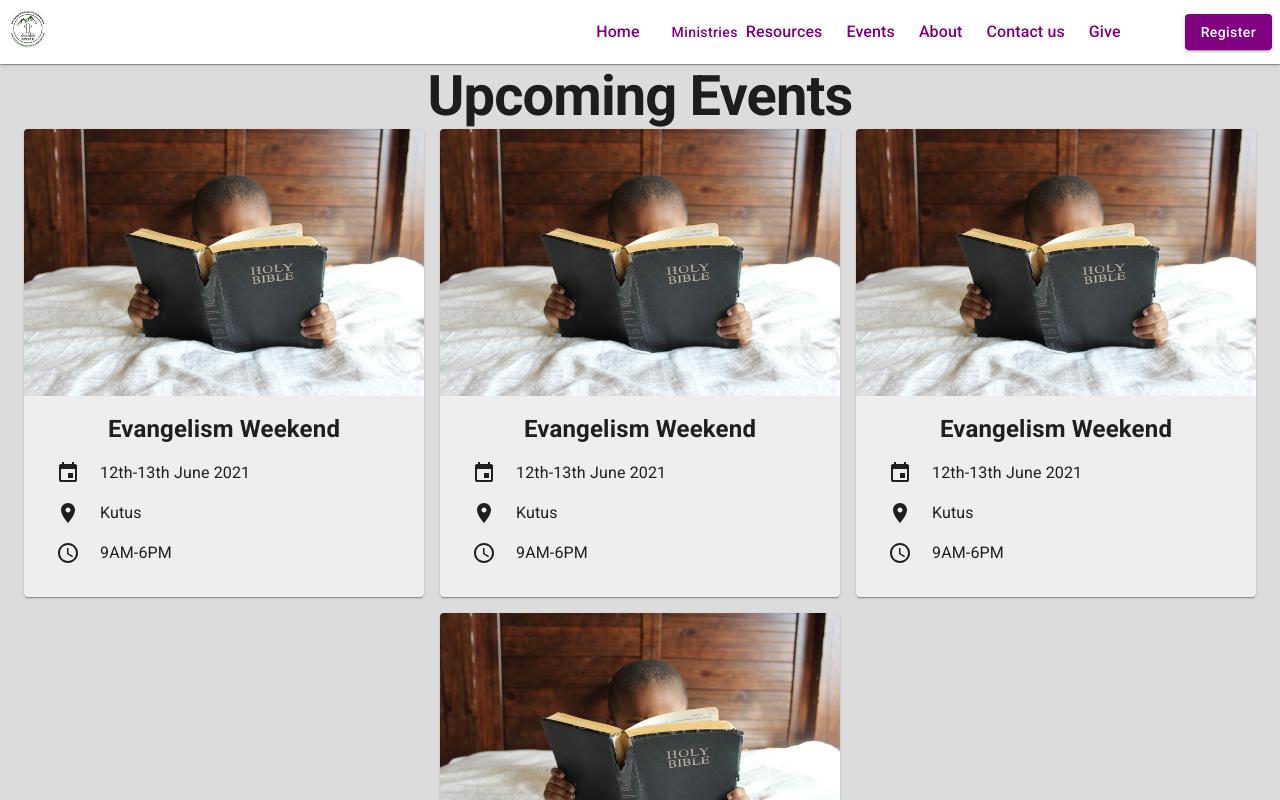
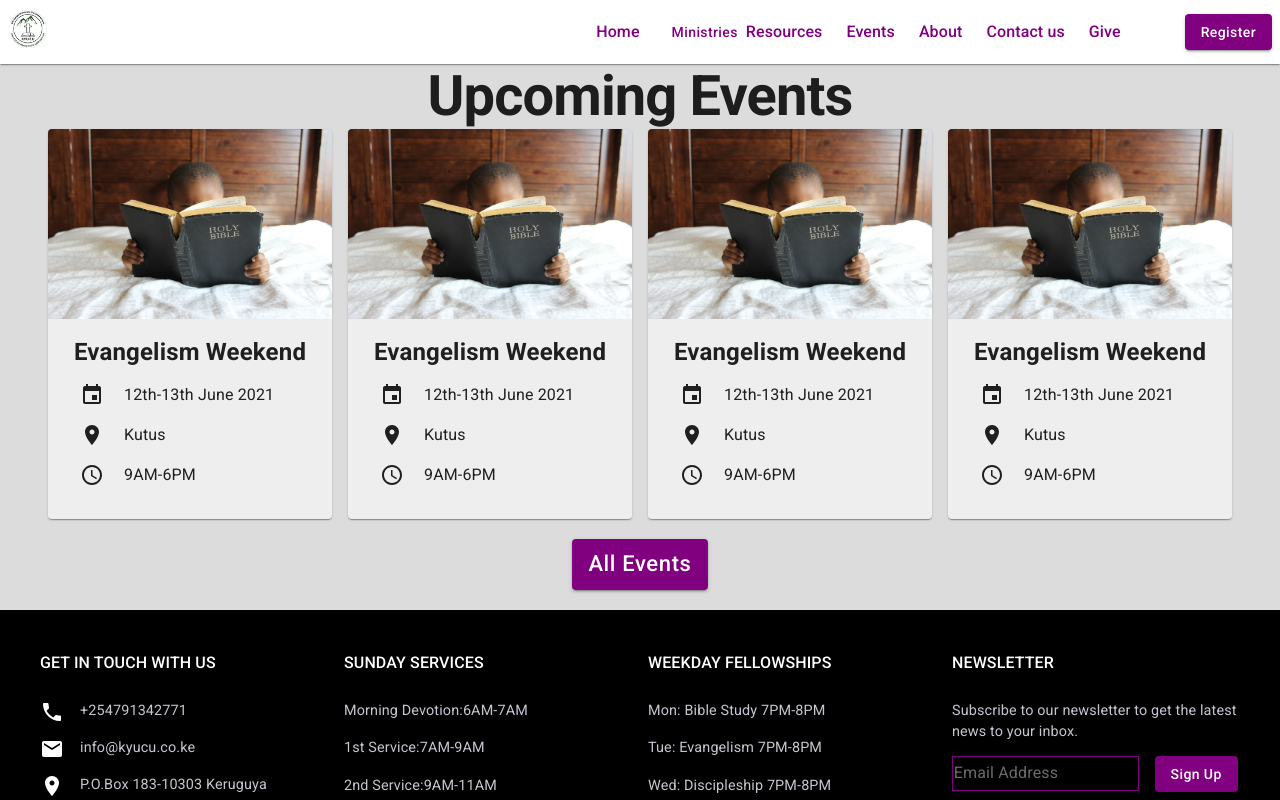
Before and after one commit to KyU-Christian-Union/kyucuwebapp, a React (Create React App) app: page / in a window 1280 px wide. Shown: the top 800 px of the page. Built offline with nearby package versions, Linux system fonts and the light colour scheme.

Commit message:
import footer in the homepage and add a root container in upcomingevents component

```diff
--- a/src/components/UpcomingEvents/UpcomingEvents.jsx
+++ b/src/components/UpcomingEvents/UpcomingEvents.jsx
@@ -7,8 +7,7 @@ import UpcomingEvent from './UpcomingEvent';
 
 const useStyles = makeStyles(theme => ({
   root: {
-    backgroundColor: 'rgba(0, 0, 0, 0.12)' /* not same as theme.palette.background.default */,
-    width: '100%'
+    backgroundColor: 'rgba(0, 0, 0, 0.12)'
   },
   heading: {
     fontWeight: '600',
@@ -33,22 +32,22 @@ const useStyles = makeStyles(theme => ({
 const UpcomingEvents = () => {
   const classes = useStyles();
   return (
-    <div className={classes.root}>
+    <Container maxWidth="lg" className={classes.root}>
       <Typography variant="h1" className={classes.heading} align="center">
         Upcoming Events
       </Typography>
-      <Container maxWidth="lg">
+      <Container>
         <Grid container spacing={2} justifyContent="center">
-          <Grid item xs={12} sm={6} md={4}>
+          <Grid item xs={12} sm={6} md={4} lg={3}>
             <UpcomingEvent />
           </Grid>
-          <Grid item xs={12} sm={6} md={4}>
+          <Grid item xs={12} sm={6} md={4} lg={3}>
             <UpcomingEvent />
           </Grid>
-          <Grid item xs={12} sm={6} md={4}>
+          <Grid item xs={12} sm={6} md={4} lg={3}>
             <UpcomingEvent />
           </Grid>
-          <Grid item xs={12} sm={6} md={4}>
+          <Grid item xs={12} sm={6} md={4} lg={3}>
             <UpcomingEvent />
           </Grid>
         </Grid>
@@ -60,7 +59,7 @@ const UpcomingEvents = () => {
           </Button>
         </Link>
       </Box>
-    </div>
+    </Container>
   );
 };
 
--- a/src/pages/HomePage/HomePage.jsx
+++ b/src/pages/HomePage/HomePage.jsx
@@ -1,12 +1,14 @@
 import React from 'react';
 import PublicAppBar from '../../components/AppBars.jsx/PublicAppBar';
 import UpcomingEvents from '../../components/UpcomingEvents/UpcomingEvents';
+import Footer from '../../components/Footer/Footer';
 
 const HomePage = () => {
   return (
     <>
       <PublicAppBar />
       <UpcomingEvents />
+      <Footer />
     </>
   );
 };
```
